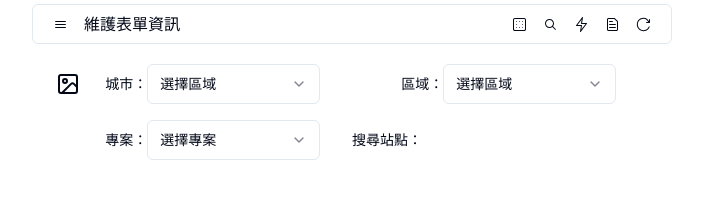
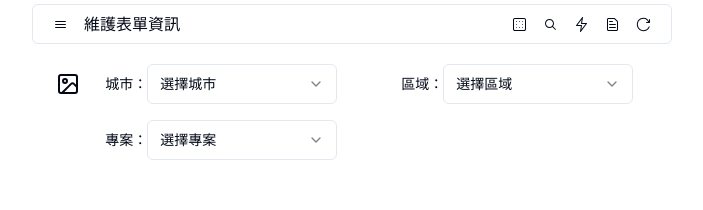
Before and after one commit to CaiXinRu/vite-react-shadcn-0516, a React (Vite) app: page / in a window 1280 px wide. Shown: the top 210 px of the page, without its empty margins (288-991 px from the left). Built offline with nearby package versions, Linux system fonts and the light colour scheme.

Commit message:
fix: 站點選擇元件在點選城市時，區域選擇那框會跳空白

```diff
--- a/src/components/1_0_StationSelect.tsx
+++ b/src/components/1_0_StationSelect.tsx
@@ -5,6 +5,7 @@ import {
   SelectTrigger,
   SelectValue,
 } from "@/components/ui/select";
+
 import { ImageIcon } from "lucide-react";
 import { useEffect, useState } from "react";
 
@@ -97,8 +98,8 @@ export function StationSelect() {
       <div className="col-span-5 flex items-center">
         <p>城市：</p>
         <Select onValueChange={(value) => setCity(value)}>
-          <SelectTrigger className="w-[70%]">
-            <SelectValue placeholder="選擇區域" />
+          <SelectTrigger className="w-[77%]">
+            <SelectValue placeholder="選擇城市" />
           </SelectTrigger>
           <SelectContent>
             {cities.map((city) => (
@@ -112,11 +113,12 @@ export function StationSelect() {
       <div></div>
       <div className="col-span-5 flex items-center">
         <p>區域：</p>
-        <Select onValueChange={(value) => setSelectedArea(value)}>
-          <SelectTrigger className="w-[70%]">
-            <SelectValue
-              placeholder={selectedArea ? selectedArea : "選擇區域"}
-            />
+        <Select
+          value={selectedArea}
+          onValueChange={(value) => setSelectedArea(value)}
+        >
+          <SelectTrigger className="w-[77%]">
+            <SelectValue placeholder="選擇區域" />
           </SelectTrigger>
           <SelectContent>
             {areas?.map((area) => (
@@ -131,7 +133,7 @@ export function StationSelect() {
       <div className="col-span-5 flex items-center">
         <p>專案：</p>
         <Select>
-          <SelectTrigger className="w-[70%]">
+          <SelectTrigger className="w-[77%]">
             <SelectValue placeholder="選擇專案" />
           </SelectTrigger>
           <SelectContent>
@@ -143,8 +145,6 @@ export function StationSelect() {
           </SelectContent>
         </Select>
       </div>
-      <div className="col-span-5 flex items-center">搜尋站點：</div>
-      <></>
     </div>
   );
 }
```
